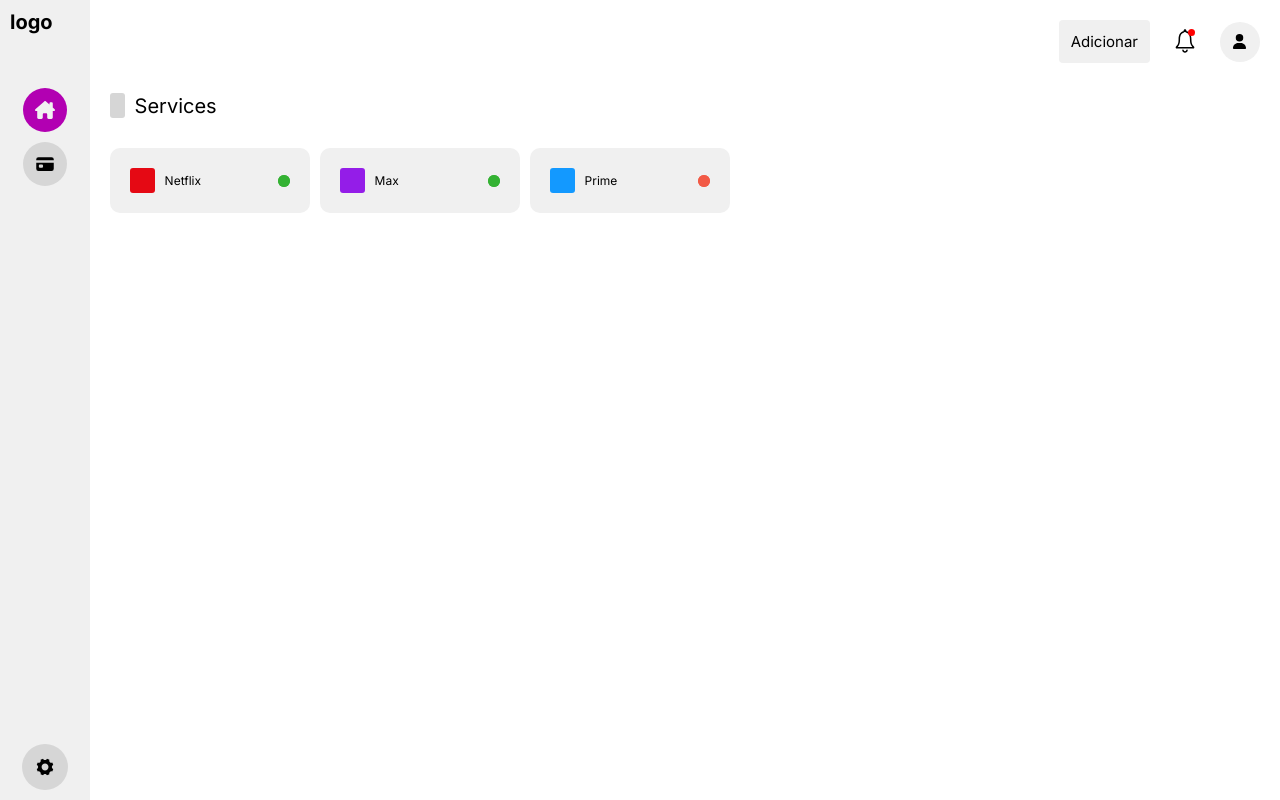
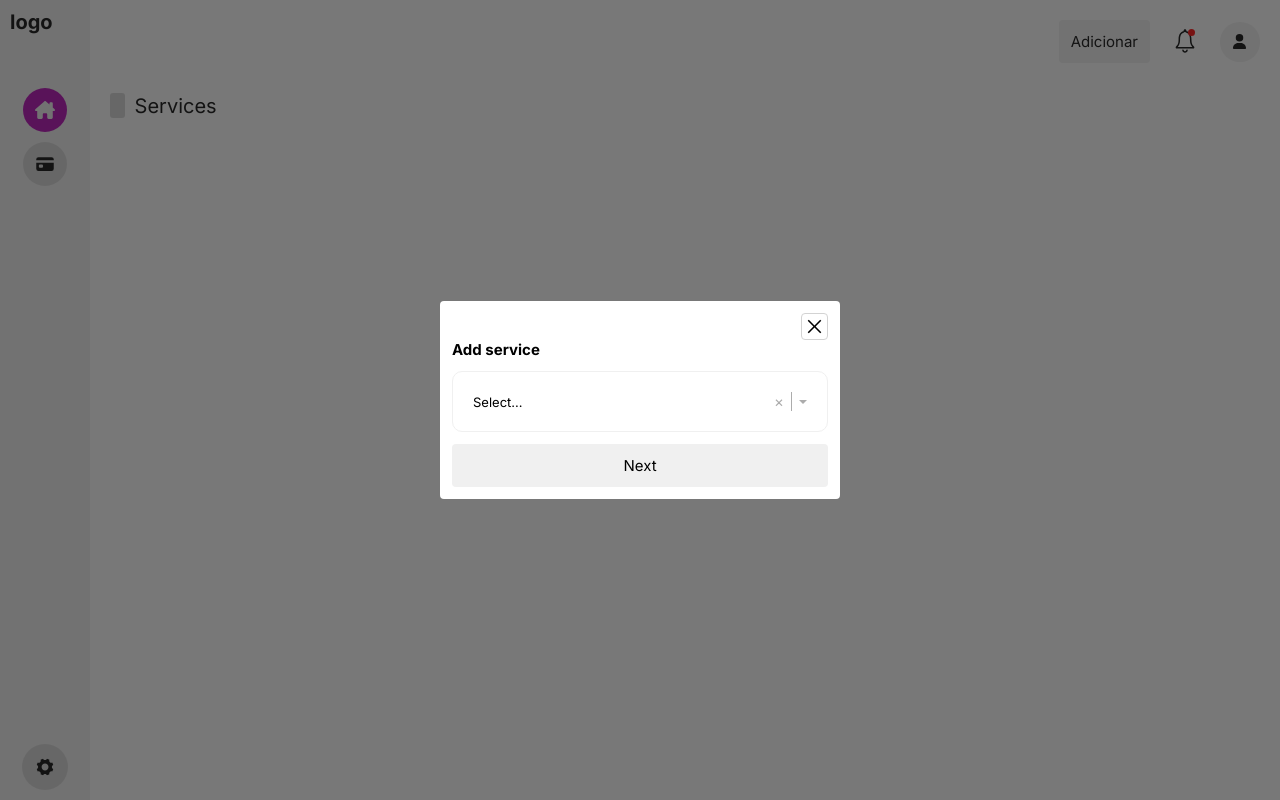
Before and after one commit to carlosr-lotus/bellboy, a Next.js app: page /dashboard in a window 1280 px wide. Both pictures are taken after a click on the button "Adicionar". Built offline with nearby package versions, Linux system fonts and the light colour scheme; data requests are answered from the project's data file.

Commit message:
ADD: savepoint for add service development

```diff
--- a/src/app/dashboard/page.tsx
+++ b/src/app/dashboard/page.tsx
@@ -3,15 +3,24 @@ import { Fragment, useEffect, useState } from "react";
 
 // Components
 import Sidebar from "@/components/Sidebar";
+import Button from "@/material/Button"
 import DashboardHeader from "@/components/DashboardHeader";
 import DashSectionTitle from "@/components/DashSectionTitle";
 import ServiceBox from "@/components/ServiceBox";
+import Screen from "@/material/Screen";
+import Modal from "@/material/Modal";
+import Select, { SelectOption } from "@/material/Select";
+import ProfileIcon from "@/components/ProfileIcon";
+import InputField from "@/material/InputField";
 
 // Types
 import { ServiceProps } from "@/components/ServiceBox";
 
 // Utils
 import { getApi } from "@/utils/api";
+
+// Icons
+import { IoIosNotificationsOutline } from "react-icons/io";
 
 import styles from "@/styles/pages/DashboardPage.module.css";
 
@@ -20,27 +29,94 @@ export default function DashboardPage() {
   const api = getApi();
 
   const [services, setServices] = useState<ServiceProps[]>([]);
+  const [addService, setAddService] = useState(false);
+
+  // function getServices(): void {
+  //   api.get('/services')
+  //     .then((res) => {
+  //       setServices(res.data);
+  //       console.log(res.data);
+  //     }).catch((err) => {
+  //       console.log(err);
+  //     })
+  // }
+
+  // useEffect(() => {
+  //   getServices();
+  // }, []);
+
+  const AddService = () => {
+
+    const [options, setOptions] = useState<SelectOption[]>([])
+    const [selectedService, setSelectedService] = useState<SelectOption>()
+    const [tabIndex, setTabIndex] = useState(0)
 
     function getServices(): void {
       api.get('/services')
-      .then((res) => {
-        setServices(res.data);
-        console.log(res.data);
-      }).catch((err) => {
-        console.log(err);
-      })
+        .then((res) => setOptions(res.data))
+        .catch((err) => console.log(err))
     }
 
     useEffect(() => {
-    getServices();
-  }, []);
+      getServices()
+    }, [])
 
     return (
+      <Screen>
+        <Modal setState={setAddService}>
+          { tabIndex === 0 &&
+            <>
+              <h2>Add service</h2>
+              <Select options={options} value={selectedService} onChange={(e) => setSelectedService(e)}/>
+              <Button name="Next" type="button" onClick={() => setTabIndex(1)}/>
+            </>
+          }
+
+          { tabIndex === 1 && selectedService &&
+            <>
+              <h2>Enter the account that you currently use for this service: {selectedService.label}</h2>
+              <label>Email</label>
+              <InputField name="email" placeholder={`${selectedService.label} email..`} register={() => {}} type="text" />
+              <label>Password</label>
+              <InputField name="password" placeholder={`${selectedService.label} password`} register={() => {}} type="password"/>
+
+              <div>
+                <Button name="Back" type="button" onClick={() => setTabIndex(0)}/>
+                <Button name="Next" type="button" onClick={() => setTabIndex(1)}/>
+              </div>
+            </>
+          }
+        </Modal>
+      </Screen>
+    )
+  }
+
+  return (
+    <>
+      {
+        addService &&
+          <AddService />
+      }
+
       <main className={styles.appContainer}>
         <Sidebar />
 
         <div className={styles.dashboardContainer}>
-        <DashboardHeader />
+
+          <DashboardHeader>
+             <Button
+                name="Adicionar"
+                type="button"
+                onClick={() => setAddService(true)}
+            />
+
+            <div className={styles.notificationContainer}>
+                <IoIosNotificationsOutline size={30} />
+                <div className={styles.newNotificationCircle}></div>
+            </div>
+
+            <ProfileIcon />
+          </DashboardHeader>
           <DashSectionTitle title="Services" />
 
           <div className={styles.services}>
@@ -59,5 +135,6 @@ export default function DashboardPage() {
           </div>
         </div>
       </main>
+    </>
   );
 }
--- a/src/components/DashboardHeader.tsx
+++ b/src/components/DashboardHeader.tsx
@@ -1,27 +1,16 @@
-// Components
-import Button from "@/material/Button"
-import ProfileIcon from "@/components/ProfileIcon";
-
-// Icons
-import { IoIosNotificationsOutline } from "react-icons/io";
+import { ReactNode } from "react";
 
 import styles from '@/styles/components/DashboardHeader.module.css'
 
-export default function DashboardHeader() {
+type Props = {
+    children: ReactNode
+}
+
+export default function DashboardHeader({children}: Props) {
 
     return (
         <div className={styles.headerContainer}>
-            <Button
-                name="Adicionar"
-                type="button"
-            />
-
-            <div className={styles.notificationContainer}>
-                <IoIosNotificationsOutline size={30} />
-                <div className={styles.newNotificationCircle}></div>
-            </div>
-
-            <ProfileIcon />
+          {children}
         </div>
     )
 }
--- a/src/styles/pages/DashboardPage.module.css
+++ b/src/styles/pages/DashboardPage.module.css
@@ -5,6 +5,56 @@
     display: grid;
     grid-template-columns: 20% 80%;
 }
+
+.notificationContainer {
+    position: relative;
+}
+
+.notificationContainer>svg {
+    cursor: pointer;
+}
+
+.notificationContainer>svg:hover {
+    animation: notificationRing .7s linear;
+}
+
+.notificationContainer>svg:hover .newNotificationCircle {
+    animation: notificationRing .7s linear;
+}
+
+.newNotificationCircle {
+    position: absolute;
+    top: 3px;
+    right: 5px;
+
+    width: .7rem;
+    height: .7rem;
+    border-radius: 100%;
+    background-color: red;
+}
+
+@keyframes notificationRing {
+    0% {
+        transform: rotate(0deg);
+    }
+
+    25% {
+        transform: rotate(40deg);
+    }
+
+    50% {
+        transform: rotate(-40deg);
+    }
+
+    75% {
+        transform: rotate(20deg);
+    }
+
+    100% {
+        transform: rotate(0deg);
+    }
+}
+
 
 .dashboardContainer {
     padding: 2rem;
```
Lines whose indentation alone changed are shown as unchanged.
